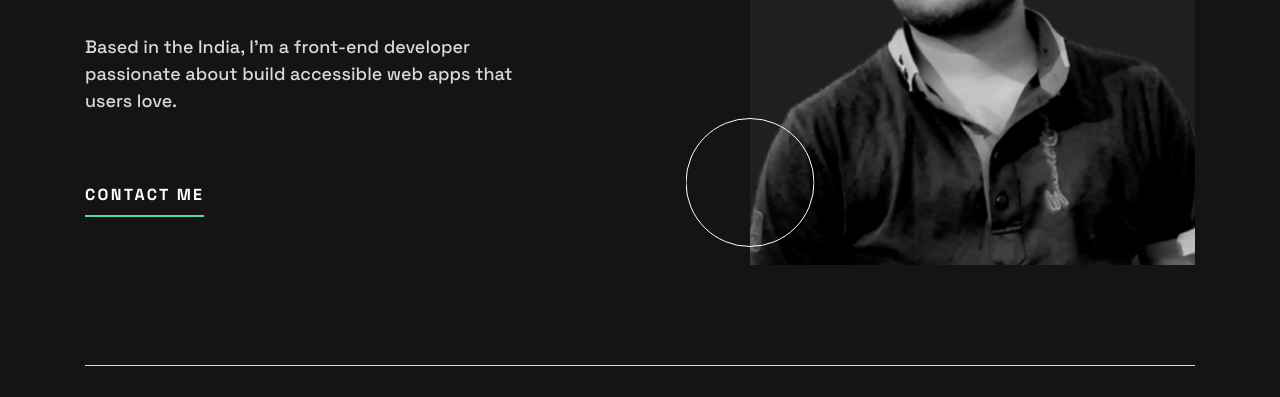
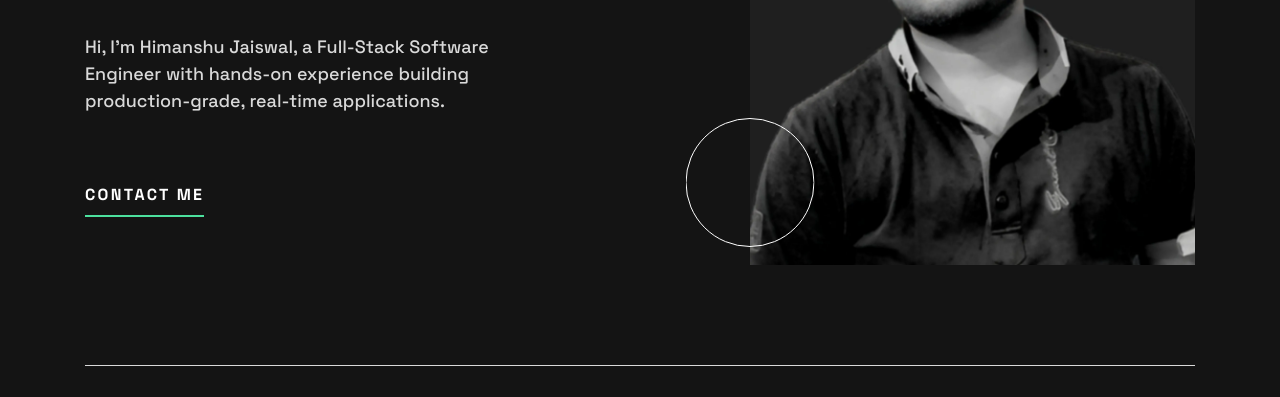
Before and after one commit to Samcode001/my-portfolio, a website built with Vite: page index.html in a window 1280 px wide. Shown: the part 403-800 px from the top of the page. Built offline with nearby package versions, Linux system fonts and the light colour scheme.

Commit message:
description change

```diff
--- a/index.html
+++ b/index.html
@@ -122,8 +122,9 @@
                 meet you! I'm <span>Himanshu</span>.
               </h1>
               <p class="hero__description">
-                Based in the India, I'm a front-end developer passionate about
-                build accessible web apps that users love.
+                Hi, I’m Himanshu Jaiswal, a Full-Stack Software Engineer with
+                hands-on experience building production-grade, real-time
+                applications.
               </p>
               <a href="#contact" class="hero__contact underline">Contact me</a>
             </div>
```
